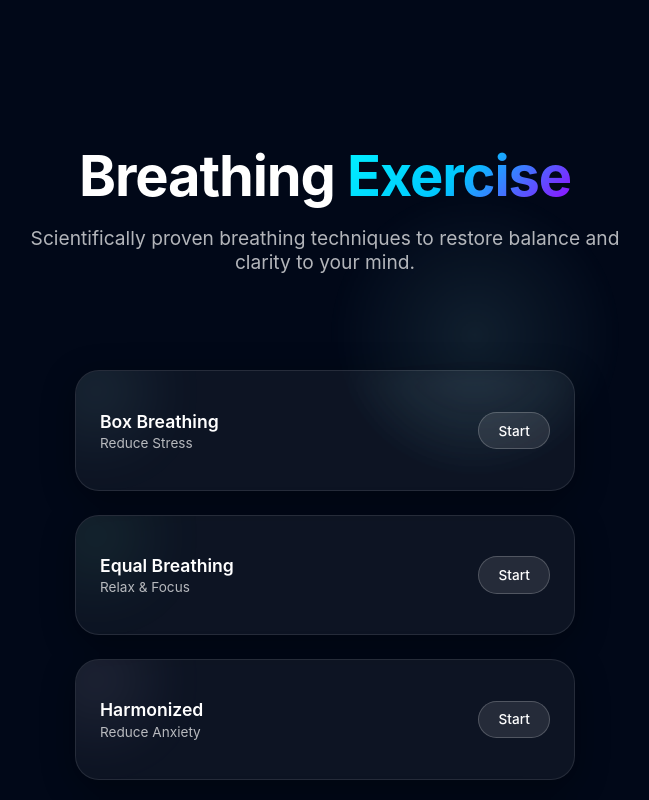
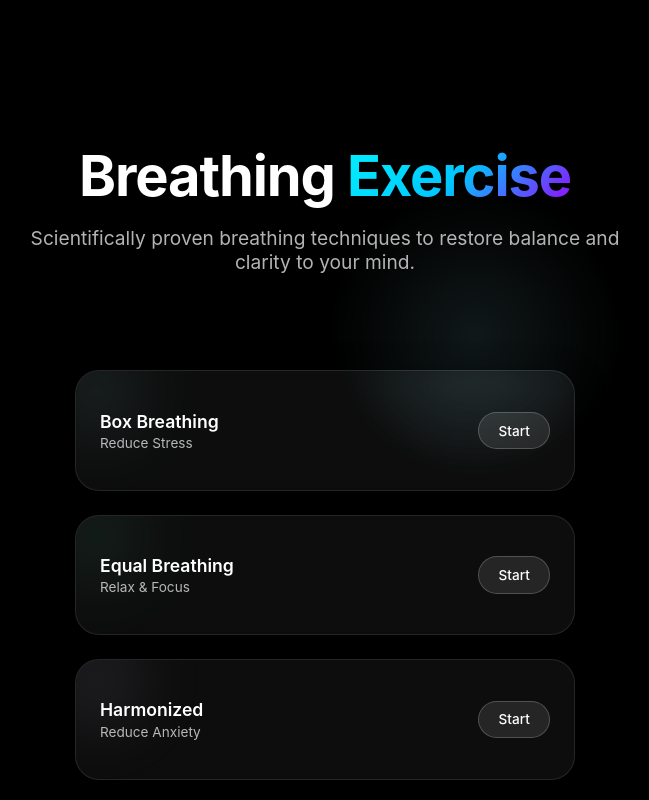
Before and after one commit to sajinphilip91/aura-flow, a React (Vite) app: page / in a window 1280 px wide. Shown: the top 800 px of the page, without its empty margins (315-964 px from the left). Built offline with nearby package versions, Linux system fonts and the light colour scheme.

Commit message:
Revert to black background

```diff
--- a/src/components/ExerciseSession.jsx
+++ b/src/components/ExerciseSession.jsx
@@ -159,7 +159,7 @@ const ExerciseSession = ({ exercise, onClose }) => {
                             animationPlayState: isActive ? 'running' : 'paused',
                             position: 'relative',
                             zIndex: 1,
-                            mixBlendMode: 'screen' // Removes black background
+                            mixBlendMode: 'screen', // Removes black background
                         }}
                     />
                     <span style={{
--- a/src/index.css
+++ b/src/index.css
@@ -1,6 +1,6 @@
 :root {
   /* Color Palette */
-  --color-bg: #010818;
+  --color-bg: #000000;
   --color-text: #ffffff;
   --color-text-secondary: rgba(255, 255, 255, 0.7);
 
```
